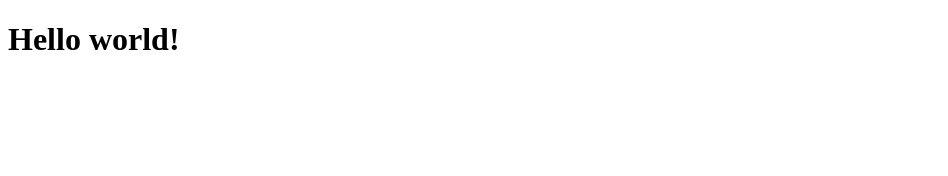
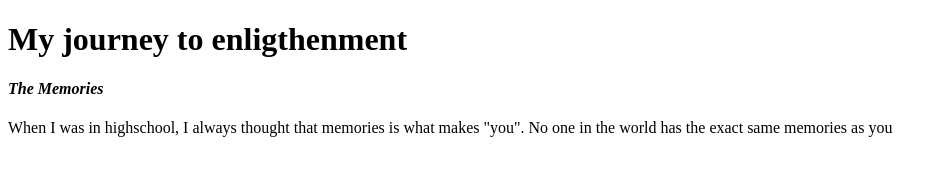
Before and after one commit to Aron-Angeles/TOP_HTML, a plain HTML site: page html-boilerplate/index.html in a window 1280 px wide. Shown: the whole page, without its empty margins (0-948 px from the left). Drawn offline with Linux system fonts and the light colour scheme.

Commit message:
Updated index.html

```diff
--- a/html-boilerplate/index.html
+++ b/html-boilerplate/index.html
@@ -5,6 +5,8 @@
         <title>My first webpage</title>
     </head>
     <body>
-        <h1>Hello world!</h1>
+        <h1><strong>My journey to enligthenment</strong></h1>
+        <h4><em>The Memories</em></h4>
+        <p>When I was in highschool, I always thought that memories is what makes "you". No one in the world has the exact same memories as you</p>
     </body>
 </html>
```
